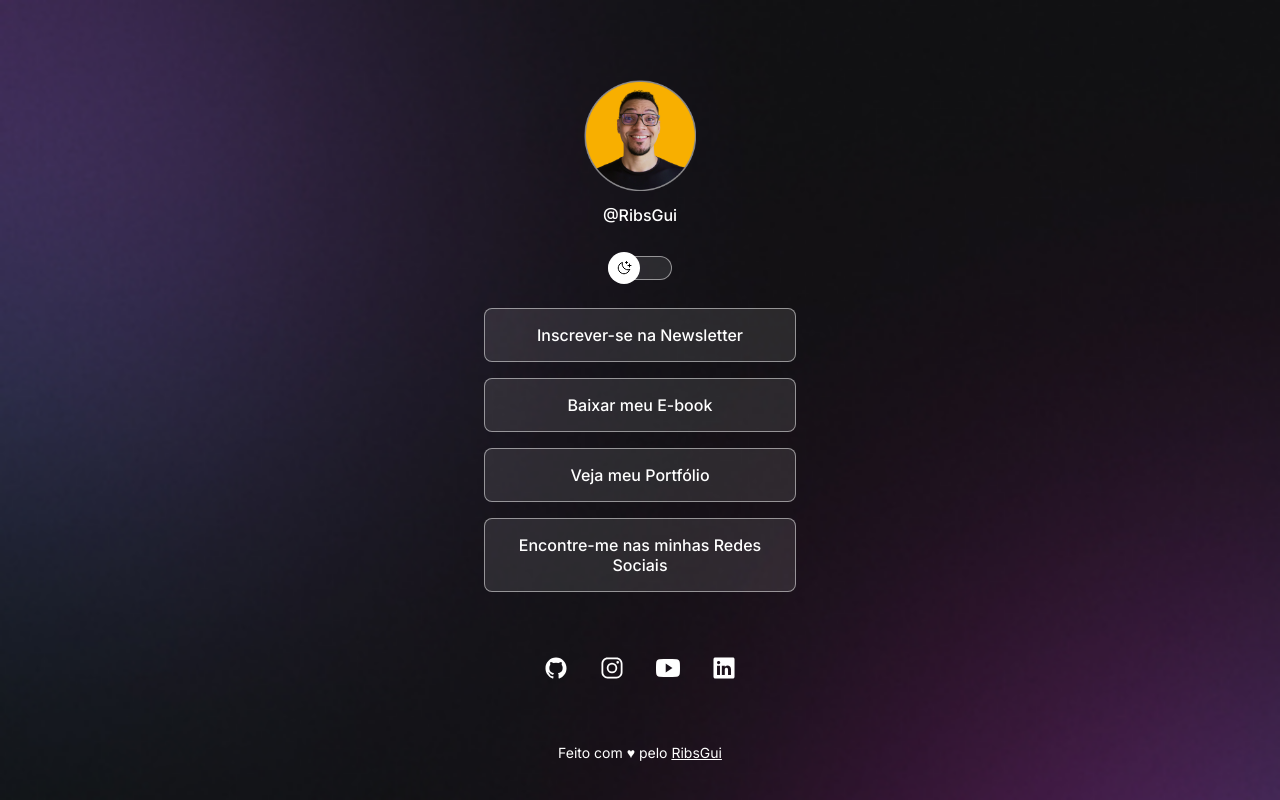
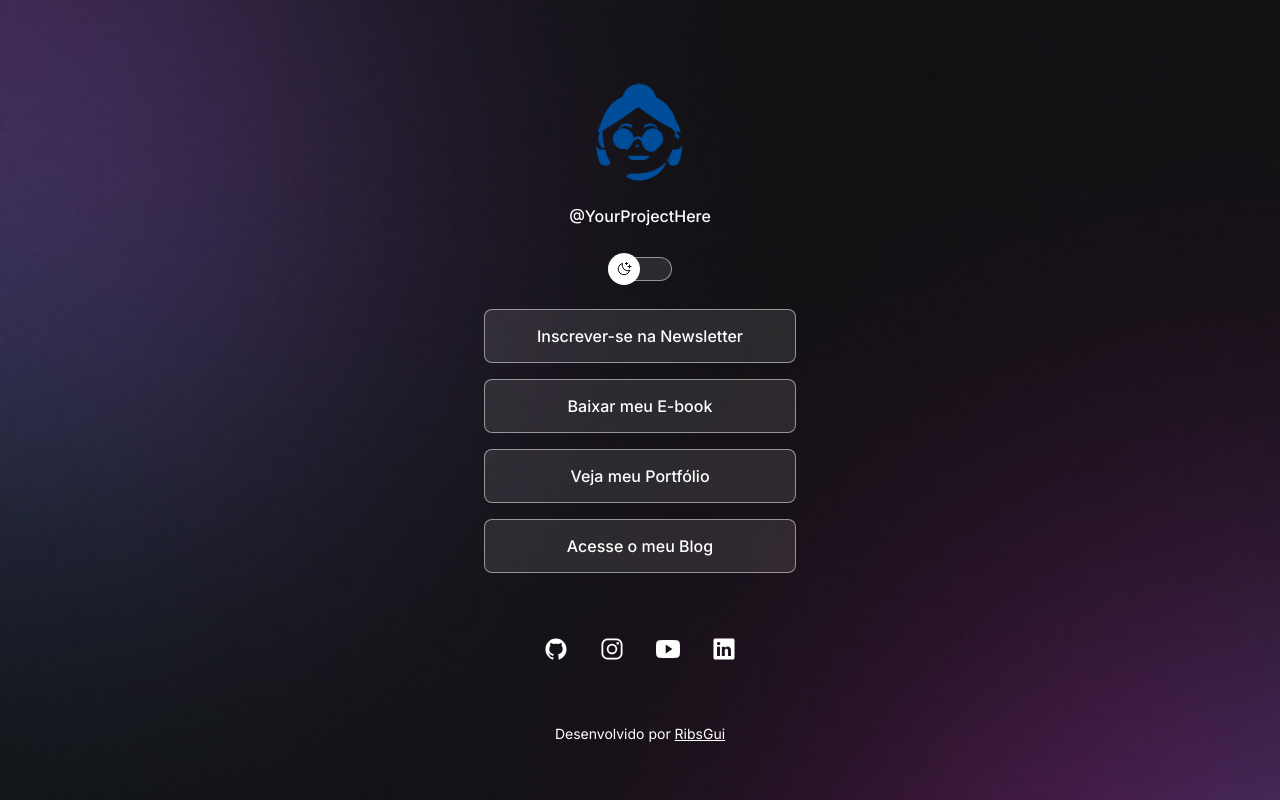
Before and after one commit to ribsgui/ProjectOne, a plain HTML site: page index.html in a window 1280 px wide. Both pictures are taken after a click on the element 640 px from the left and 268 px from the top of the page. Drawn offline with nearby package versions, Linux system fonts and the light colour scheme.

Commit message:
Profile Images Atualization

```diff
--- a/index.html
+++ b/index.html
@@ -20,10 +20,10 @@
     <div id="container">
       <div id="profile">
         <img
-          src="./assets/avatar.png"
+          src="./assets/perfil_01.png"
           alt="Foto de perfil com o Mayk Brito usando óculos, sorrindo, barba e camisa preta, com fundo amarelo."
         />
-        <p>@RibsGui</p>
+        <p>@YourProjectHere</p>
       </div>
 
       <div id="switch" onclick="toggleMode()">
@@ -45,7 +45,7 @@
         </li>
 
         <li>
-          <a href="#" target="_blank">Encontre-me nas minhas Redes Sociais</a>
+          <a href="#" target="_blank">Acesse o meu Blog</a>
         </li>
       </ul>
       <div id="social-links">
@@ -63,7 +63,7 @@
         </a>
       </div>
       <footer>
-        Feito com ♥ pelo
+        Desenvolvido por
         <a href="https://www.linkedin.com/in/RibsGui">RibsGui</a>
       </footer>
     </div>
--- a/script.js
+++ b/script.js
@@ -5,8 +5,8 @@ function toggleMode() {
   const img = document.querySelector("#profile img")
 
   if (html.classList.contains("light")) {
-    img.setAttribute("src", "./assets/avatar-light.png")
+    img.setAttribute("src", "./assets/perfil_01.png")
   } else {
-    img.setAttribute("src", "./assets/avatar.png")
+    img.setAttribute("src", "./assets/perfil_02.png")
   }
 }
```
Also changed, not shown: assets/perfil_01.png (added), assets/perfil_02.png (added).
